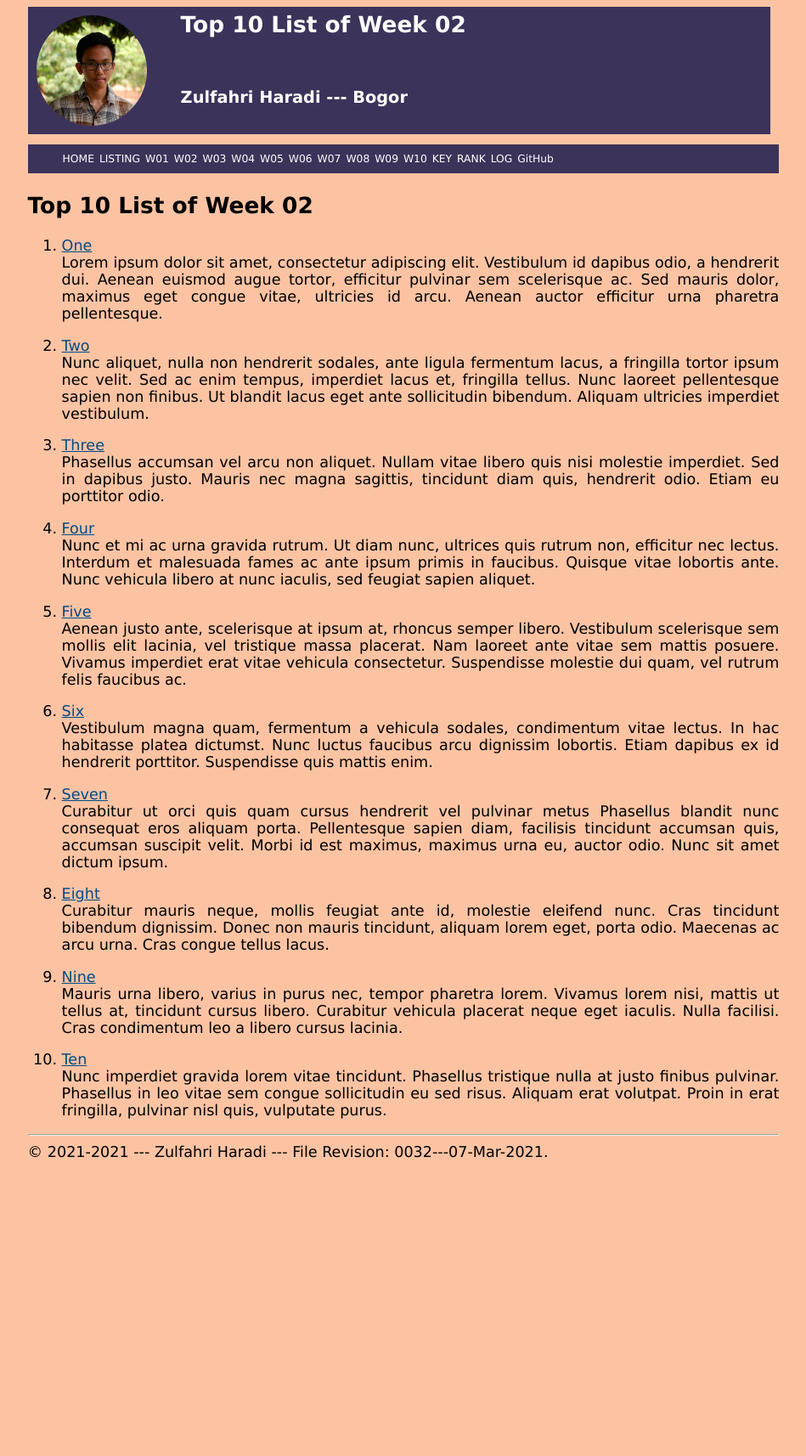
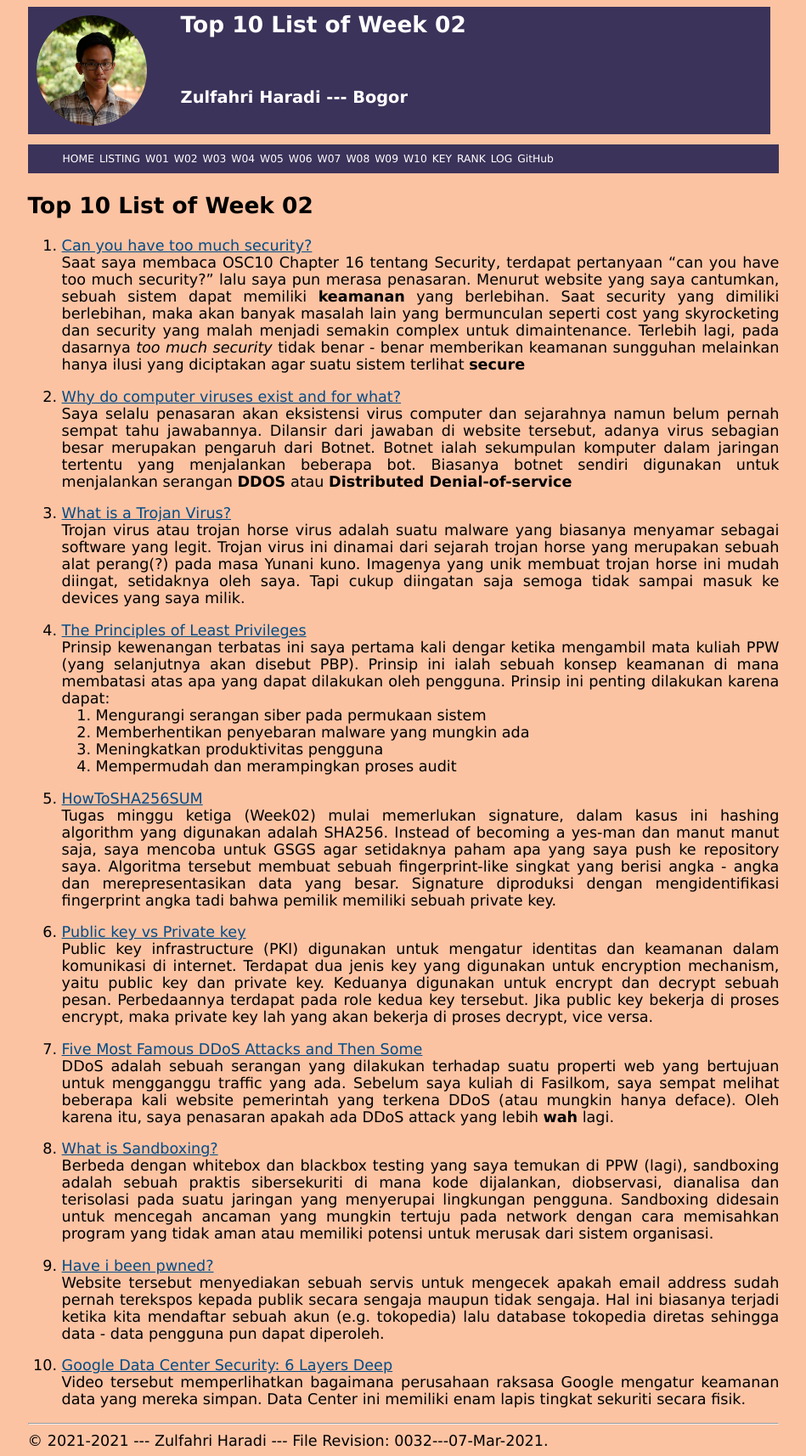
Before and after one commit to haradijul/os211, a Jekyll site: the page built from w02.md, in a window 1280 px wide. Shown: the whole page at 85% size, without its empty margins (165-1114 px from the left). Built offline with Jekyll 4.4.1, drawn with Linux system fonts in a browser that asks for light colours; our own code applies the rules of GitHub Pages for plain Markdown files; before the commit the page ends 1374 px from its top, so only the background shows below that.

Commit message:
OS211 haradijul

```diff
--- a/TXT/mylog.txt
+++ b/TXT/mylog.txt
@@ -27,3 +27,8 @@ ZCZC W01 60 L04 Github pages related and git setting
 
 #WEEK02
 ZCZC W02 60 L05 GSGS related
+ZCZC W02 80 L02 Third week zoom meeting
+ZCZC W02 100 L10 Assignment:read OSC10 chapter 16 and chapter 17
+ZCZC W02 40 L05 GSGS more about security and protection
+ZCZC W02 80 L10 Assignment:ranking my top 10 link
+ZCZC W02 30 L10 Assignment:ranking my neighbors' link
--- a/w02.md
+++ b/w02.md
@@ -5,72 +5,36 @@ permalink: /W02/
 
 # Top 10 List of Week 02
 
-1. [One](https://en.wikipedia.org/wiki/1)<br>
-Lorem ipsum dolor sit amet, consectetur adipiscing elit.
-Vestibulum id dapibus odio, a hendrerit dui.
-Aenean euismod augue tortor, efficitur pulvinar sem scelerisque ac.
-Sed mauris dolor, maximus eget congue vitae, ultricies id arcu.
-Aenean auctor efficitur urna pharetra pellentesque.
+1. [Can you have too much security?](https://www.networkworld.com/article/2177700/can-you-have-too-much-security-.html)<br>
+Saat saya membaca OSC10 Chapter 16 tentang Security, terdapat pertanyaan "can you have too much security?" lalu saya pun merasa penasaran. Menurut website yang saya cantumkan, sebuah sistem dapat memiliki **keamanan** yang berlebihan. Saat security yang dimiliki berlebihan, maka akan banyak masalah lain yang bermunculan seperti cost yang skyrocketing dan security yang malah menjadi semakin complex untuk dimaintenance. Terlebih lagi, pada dasarnya *too much security* tidak benar - benar memberikan keamanan sungguhan melainkan hanya ilusi yang diciptakan agar suatu sistem terlihat **secure**
 
-2. [Two](https://en.wikipedia.org/wiki/2)<br>
-Nunc aliquet, nulla non hendrerit sodales, ante ligula fermentum lacus, a fringilla tortor ipsum nec velit.
-Sed ac enim tempus, imperdiet lacus et, fringilla tellus.
-Nunc laoreet pellentesque sapien non finibus.
-Ut blandit lacus eget ante sollicitudin bibendum.
-Aliquam ultricies imperdiet vestibulum.
+2. [Why do computer viruses exist and for what?](https://www.quora.com/Why-do-computer-viruses-exist-and-for-what)<br>
+Saya selalu penasaran akan eksistensi virus computer dan sejarahnya namun belum pernah sempat tahu jawabannya. Dilansir dari jawaban di website tersebut, adanya virus sebagian besar merupakan pengaruh dari Botnet. Botnet ialah sekumpulan komputer dalam jaringan tertentu yang menjalankan beberapa bot. Biasanya botnet sendiri digunakan untuk menjalankan serangan **DDOS** atau **Distributed Denial-of-service**
 
-3. [Three](https://en.wikipedia.org/wiki/3)<br>
-Phasellus accumsan vel arcu non aliquet.
-Nullam vitae libero quis nisi molestie imperdiet.
-Sed in dapibus justo.
-Mauris nec magna sagittis, tincidunt diam quis, hendrerit odio.
-Etiam eu porttitor odio.
+3. [What is a Trojan Virus?](https://www.kaspersky.com/resource-center/threats/trojans)<br>
+Trojan virus atau trojan horse virus adalah suatu malware yang biasanya menyamar sebagai software yang legit. Trojan virus ini dinamai dari sejarah trojan horse yang merupakan sebuah alat perang(?) pada masa Yunani kuno. Imagenya yang unik membuat trojan horse ini mudah diingat, setidaknya oleh saya. Tapi cukup diingatan saja semoga tidak sampai masuk ke devices yang saya milik.
 
-4. [Four](https://en.wikipedia.org/wiki/4)<br>
-Nunc et mi ac urna gravida rutrum.
-Ut diam nunc, ultrices quis rutrum non, efficitur nec lectus.
-Interdum et malesuada fames ac ante ipsum primis in faucibus.
-Quisque vitae lobortis ante.
-Nunc vehicula libero at nunc iaculis, sed feugiat sapien aliquet.
+4. [The Principles of Least Privileges](https://www.cyberark.com/what-is/least-privilege/)<br>
+Prinsip kewenangan terbatas ini saya pertama kali dengar ketika mengambil mata kuliah PPW (yang selanjutnya akan disebut PBP). Prinsip ini ialah sebuah konsep keamanan di mana membatasi atas apa yang dapat dilakukan oleh pengguna. Prinsip ini penting dilakukan karena dapat:
+   1. Mengurangi serangan siber pada permukaan sistem
+   2. Memberhentikan penyebaran malware yang mungkin ada
+   3. Meningkatkan produktivitas pengguna
+   4. Mempermudah dan merampingkan proses audit
 
-5. [Five](https://en.wikipedia.org/wiki/5)<br>
-Aenean justo ante, scelerisque at ipsum at, rhoncus semper libero.
-Vestibulum scelerisque sem mollis elit lacinia, vel tristique massa placerat.
-Nam laoreet ante vitae sem mattis posuere.
-Vivamus imperdiet erat vitae vehicula consectetur.
-Suspendisse molestie dui quam, vel rutrum felis faucibus ac.
+5. [HowToSHA256SUM](https://help.ubuntu.com/community/HowToSHA256SUM)<br>
+Tugas minggu ketiga (Week02) mulai memerlukan signature, dalam kasus ini hashing algorithm yang digunakan adalah SHA256. Instead of becoming a yes-man dan manut manut saja, saya mencoba untuk GSGS agar setidaknya paham apa yang saya push ke repository saya. Algoritma tersebut membuat sebuah fingerprint-like singkat yang berisi angka - angka dan merepresentasikan data yang besar. Signature diproduksi dengan mengidentifikasi fingerprint angka tadi bahwa pemilik memiliki sebuah private key.
 
-6. [Six](https://en.wikipedia.org/wiki/6)<br>
-Vestibulum magna quam, fermentum a vehicula sodales, condimentum vitae lectus.
-In hac habitasse platea dictumst.
-Nunc luctus faucibus arcu dignissim lobortis.
-Etiam dapibus ex id hendrerit porttitor.
-Suspendisse quis mattis enim.
+6. [Public key vs Private key](https://sectigo.com/resource-library/public-key-vs-private-key)<br>
+Public key infrastructure (PKI) digunakan untuk mengatur identitas dan keamanan dalam komunikasi di internet. Terdapat dua jenis key yang digunakan untuk encryption mechanism, yaitu public key dan private key. Keduanya digunakan untuk encrypt dan decrypt sebuah pesan. Perbedaannya terdapat pada role kedua key tersebut. Jika public key bekerja di proses encrypt, maka private key lah yang akan bekerja di proses decrypt, vice versa.
 
-7. [Seven](https://en.wikipedia.org/wiki/7)<br>
-Curabitur ut orci quis quam cursus hendrerit vel pulvinar metus
-Phasellus blandit nunc consequat eros aliquam porta.
-Pellentesque sapien diam, facilisis tincidunt accumsan quis, accumsan suscipit velit.
-Morbi id est maximus, maximus urna eu, auctor odio.
-Nunc sit amet dictum ipsum.
+7. [Five Most Famous DDoS Attacks and Then Some](https://www.a10networks.com/blog/5-most-famous-ddos-attacks/)<br>
+DDoS adalah sebuah serangan yang dilakukan terhadap suatu properti web yang bertujuan untuk mengganggu traffic yang ada. Sebelum saya kuliah di Fasilkom, saya sempat melihat beberapa kali website pemerintah yang terkena DDoS (atau mungkin hanya deface). Oleh karena itu, saya penasaran apakah ada DDoS attack yang lebih **wah** lagi.
 
-8. [Eight](https://en.wikipedia.org/wiki/8)<br>
-Curabitur mauris neque, mollis feugiat ante id, molestie eleifend nunc.
-Cras tincidunt bibendum dignissim.
-Donec non mauris tincidunt, aliquam lorem eget, porta odio.
-Maecenas ac arcu urna.
-Cras congue tellus lacus.
+8. [What is Sandboxing?](https://www.checkpoint.com/cyber-hub/threat-prevention/what-is-sandboxing/)<br>
+Berbeda dengan whitebox dan blackbox testing yang saya temukan di PPW (lagi), sandboxing adalah sebuah praktis sibersekuriti di mana kode dijalankan, diobservasi, dianalisa dan terisolasi pada suatu jaringan yang menyerupai lingkungan pengguna. Sandboxing didesain untuk mencegah ancaman yang mungkin tertuju pada network dengan cara memisahkan program yang tidak aman atau memiliki potensi untuk merusak dari sistem organisasi.
 
-9. [Nine](https://en.wikipedia.org/wiki/9)<br>
-Mauris urna libero, varius in purus nec, tempor pharetra lorem.
-Vivamus lorem nisi, mattis ut tellus at, tincidunt cursus libero.
-Curabitur vehicula placerat neque eget iaculis.
-Nulla facilisi.
-Cras condimentum leo a libero cursus lacinia.
+9. [Have i been pwned?](https://haveibeenpwned.com/)<br>
+Website tersebut menyediakan sebuah servis untuk mengecek apakah email address sudah pernah terekspos kepada publik secara sengaja maupun tidak sengaja. Hal ini biasanya terjadi ketika kita mendaftar sebuah akun (e.g. tokopedia) lalu database tokopedia diretas sehingga data - data pengguna pun dapat diperoleh.
 
-10. [Ten](https://en.wikipedia.org/wiki/10)<br>
-Nunc imperdiet gravida lorem vitae tincidunt.
-Phasellus tristique nulla at justo finibus pulvinar.
-Phasellus in leo vitae sem congue sollicitudin eu sed risus.
-Aliquam erat volutpat.
-Proin in erat fringilla, pulvinar nisl quis, vulputate purus.
+10. [Google Data Center Security: 6 Layers Deep](https://www.youtube.com/watch?v=kd33UVZhnAA)<br>
+Video tersebut memperlihatkan bagaimana perusahaan raksasa Google mengatur keamanan data yang mereka simpan. Data Center ini memiliki enam lapis tingkat sekuriti secara fisik.
```
Also changed, not shown: TXT/myrank.txt (added, +14 -0 lines).
